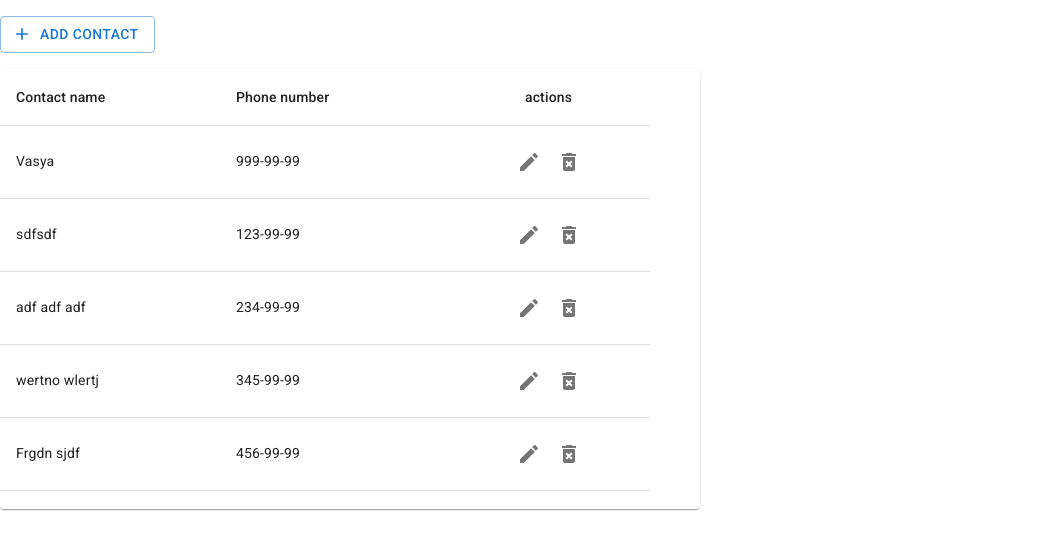
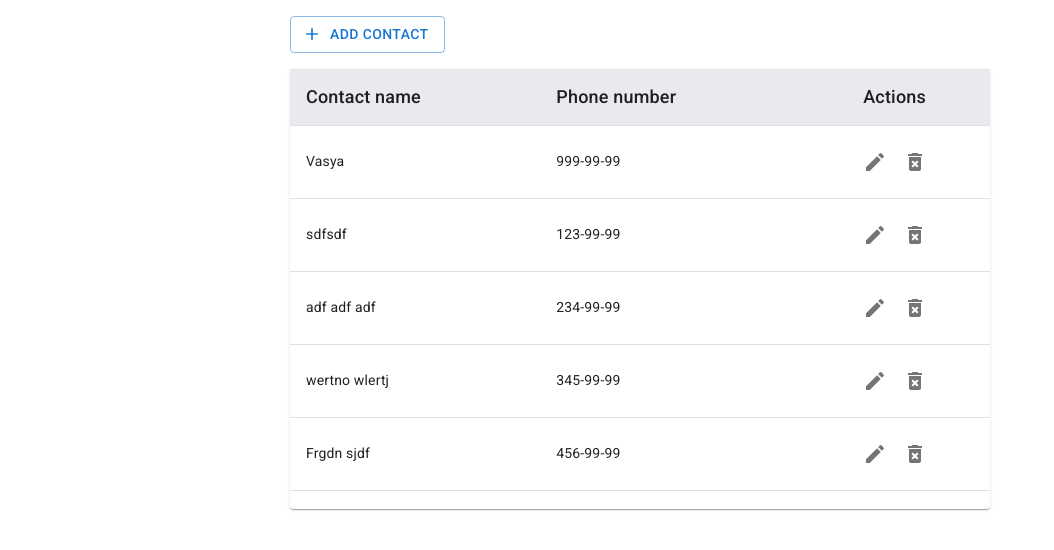
Before and after one commit to AndriyNich/goit-react-hw-08-phonebook, a React (Create React App) app: page / in a window 1280 px wide. Shown: the top 550 px of the page, without its empty margins (0-1054 px from the left). Built offline with nearby package versions, Linux system fonts and the light colour scheme.

Commit message:
Contacts

```diff
--- a/package.json
+++ b/package.json
@@ -12,6 +12,7 @@
     "@testing-library/jest-dom": "^5.16.3",
     "@testing-library/react": "^12.1.4",
     "@testing-library/user-event": "^13.5.0",
+    "prop-types": "^15.8.1",
     "react": "^18.1.0",
     "react-dom": "^18.1.0",
     "react-scripts": "5.0.1",
--- a/src/components/App.jsx
+++ b/src/components/App.jsx
@@ -1,9 +1,10 @@
-import { TableContacts } from './TableContacts/TableContacts';
+import React from 'react';
+import { Contacts } from './Contacts/Contacts';
 
 export const App = () => {
   return (
     <div>
-      <TableContacts />
+      <Contacts />
     </div>
   );
 };
--- /dev/null
+++ b/src/components/Contacts/Buttons/ButtonAdd/ButtonAdd.jsx
@@ -0,0 +1,18 @@
+import React from 'react';
+import Button from '@mui/material/Button';
+import AddIcon from '@mui/icons-material/Add';
+
+export function ButtonAdd() {
+  return (
+    <Button
+      variant="outlined"
+      sx={{ marginBottom: 2, marginTop: 2 }}
+      startIcon={<AddIcon />}
+      onClick={() => {
+        console.log('add contact');
+      }}
+    >
+      Add contact
+    </Button>
+  );
+}
--- /dev/null
+++ b/src/components/Contacts/Contacts.jsx
@@ -0,0 +1,13 @@
+import React from 'react';
+import { ButtonAdd } from './Buttons/ButtonAdd/ButtonAdd';
+import { TableContacts } from './TableContacts/TableContacts';
+import { WraperContacts } from './Contacts.styled';
+
+export function Contacts() {
+  return (
+    <WraperContacts>
+      <ButtonAdd />
+      <TableContacts />
+    </WraperContacts>
+  );
+}
--- /dev/null
+++ b/src/components/Contacts/Contacts.styled.js
@@ -0,0 +1,6 @@
+import styled from 'styled-components';
+
+export const WraperContacts = styled.div`
+  margin: 0 auto;
+  width: 700px;
+`;
--- /dev/null
+++ b/src/components/Contacts/TableContacts/MyTableRow/MyTableRow.jsx
@@ -0,0 +1,25 @@
+import React from 'react';
+import PropTypes from 'prop-types';
+import TableRow from '@mui/material/TableRow';
+import TableCell from '@mui/material/TableCell';
+import { TableCellActions } from '../TableCellActions/TableCellActions';
+
+export function MyTableRow({ row }) {
+  return (
+    <TableRow hover sx={{ '&:last-child td, &:last-child th': { border: 0 } }}>
+      <TableCell component="th" scope="row">
+        {row.name}
+      </TableCell>
+      <TableCell>{row.number}</TableCell>
+      <TableCellActions id={row.id} />
+    </TableRow>
+  );
+}
+
+MyTableRow.propTypes = {
+  row: PropTypes.shape({
+    id: PropTypes.string.isRequired,
+    name: PropTypes.string.isRequired,
+    number: PropTypes.string.isRequired,
+  }),
+};
--- a/src/components/TableContacts/TableCellActions/TableCellActions.jsx
+++ b/src/components/Contacts/TableContacts/TableCellActions/TableCellActions.jsx
@@ -1,4 +1,5 @@
 import React from 'react';
+import PropTypes from 'prop-types';
 import TableCell from '@mui/material/TableCell';
 //
 import IconButton from '@mui/material/IconButton';
@@ -27,3 +28,7 @@ export function TableCellActions({ id }) {
     </TableCell>
   );
 }
+
+TableCellActions.propTypes = {
+  id: PropTypes.string.isRequired,
+};
--- /dev/null
+++ b/src/components/Contacts/TableContacts/TableContacts.jsx
@@ -0,0 +1,53 @@
+import React from 'react';
+import { styled } from '@mui/material';
+import Table from '@mui/material/Table';
+import TableBody from '@mui/material/TableBody';
+import TableCell, { tableCellClasses } from '@mui/material/TableCell';
+import TableContainer from '@mui/material/TableContainer';
+import TableHead from '@mui/material/TableHead';
+import TableRow from '@mui/material/TableRow';
+import Paper from '@mui/material/Paper';
+//
+import { MyTableRow } from './MyTableRow/MyTableRow';
+
+const list = [
+  { id: '1', name: 'Vasya', number: '999-99-99' },
+  { id: '2', name: 'sdfsdf', number: '123-99-99' },
+  { id: '3', name: 'adf adf adf', number: '234-99-99' },
+  { id: '4', name: 'wertno wlertj', number: '345-99-99' },
+  { id: '5', name: 'Frgdn sjdf ', number: '456-99-99' },
+  { id: '6', name: 'Frgdn sjdf ', number: '456-99-99' },
+];
+
+const StyledTableCell = styled(TableCell)(() => ({
+  [`&.${tableCellClasses.head}`]: {
+    backgroundColor: '#e8eaed',
+    fontSize: 18,
+  },
+  [`&.${tableCellClasses.body}`]: {
+    fontSize: 16,
+  },
+}));
+
+export function TableContacts() {
+  return (
+    <Paper>
+      <TableContainer sx={{ maxHeight: 440 }}>
+        <Table stickyHeader aria-label="simple table">
+          <TableHead>
+            <TableRow>
+              <StyledTableCell>Contact name</StyledTableCell>
+              <StyledTableCell>Phone number</StyledTableCell>
+              <StyledTableCell align="center">Actions</StyledTableCell>
+            </TableRow>
+          </TableHead>
+          <TableBody>
+            {list.map(row => (
+              <MyTableRow key={row.id} row={row} />
+            ))}
+          </TableBody>
+        </Table>
+      </TableContainer>
+    </Paper>
+  );
+}
--- a/src/components/TableContacts/TableContacts.jsx
+++ /dev/null
@@ -1,73 +0,0 @@
-import React from 'react';
-import Table from '@mui/material/Table';
-import TableBody from '@mui/material/TableBody';
-import TableCell from '@mui/material/TableCell';
-import TableContainer from '@mui/material/TableContainer';
-import TableHead from '@mui/material/TableHead';
-import TableRow from '@mui/material/TableRow';
-import Paper from '@mui/material/Paper';
-//
-
-import Button from '@mui/material/Button';
-import AddIcon from '@mui/icons-material/Add';
-import Stack from '@mui/material/Stack';
-//
-import { TableCellActions } from './TableCellActions/TableCellActions';
-
-const list = [
-  { id: '1', name: 'Vasya', number: '999-99-99' },
-  { id: '2', name: 'sdfsdf', number: '123-99-99' },
-  { id: '3', name: 'adf adf adf', number: '234-99-99' },
-  { id: '4', name: 'wertno wlertj', number: '345-99-99' },
-  { id: '5', name: 'Frgdn sjdf ', number: '456-99-99' },
-  { id: '6', name: 'Frgdn sjdf ', number: '456-99-99' },
-];
-
-export function TableContacts() {
-  return (
-    <>
-      <Button
-        variant="outlined"
-        sx={{ marginBottom: 2, marginTop: 2 }}
-        startIcon={<AddIcon />}
-        onClick={() => {
-          console.log('add contact');
-        }}
-      >
-        Add contact
-      </Button>
-      <Paper sx={{ width: 700 }}>
-        <TableContainer sx={{ maxHeight: 440 }}>
-          <Table
-            stickyHeader
-            sx={{ minWidth: 650, maxWidth: 650 }}
-            aria-label="simple table"
-          >
-            <TableHead>
-              <TableRow>
-                <TableCell>Contact name</TableCell>
-                <TableCell>Phone number</TableCell>
-                <TableCell align="center">actions</TableCell>
-              </TableRow>
-            </TableHead>
-            <TableBody>
-              {list.map(row => (
-                <TableRow
-                  hover
-                  key={row.id}
-                  sx={{ '&:last-child td, &:last-child th': { border: 0 } }}
-                >
-                  <TableCell component="th" scope="row">
-                    {row.name}
-                  </TableCell>
-                  <TableCell>{row.number}</TableCell>
-                  <TableCellActions id={row.id} />
-                </TableRow>
-              ))}
-            </TableBody>
-          </Table>
-        </TableContainer>
-      </Paper>
-    </>
-  );
-}
```
Also changed, not shown: src/components/Contacts/TableContacts/TableContacts.styled.js (added), 1 other file (tests, documents, lock files or other folders).
